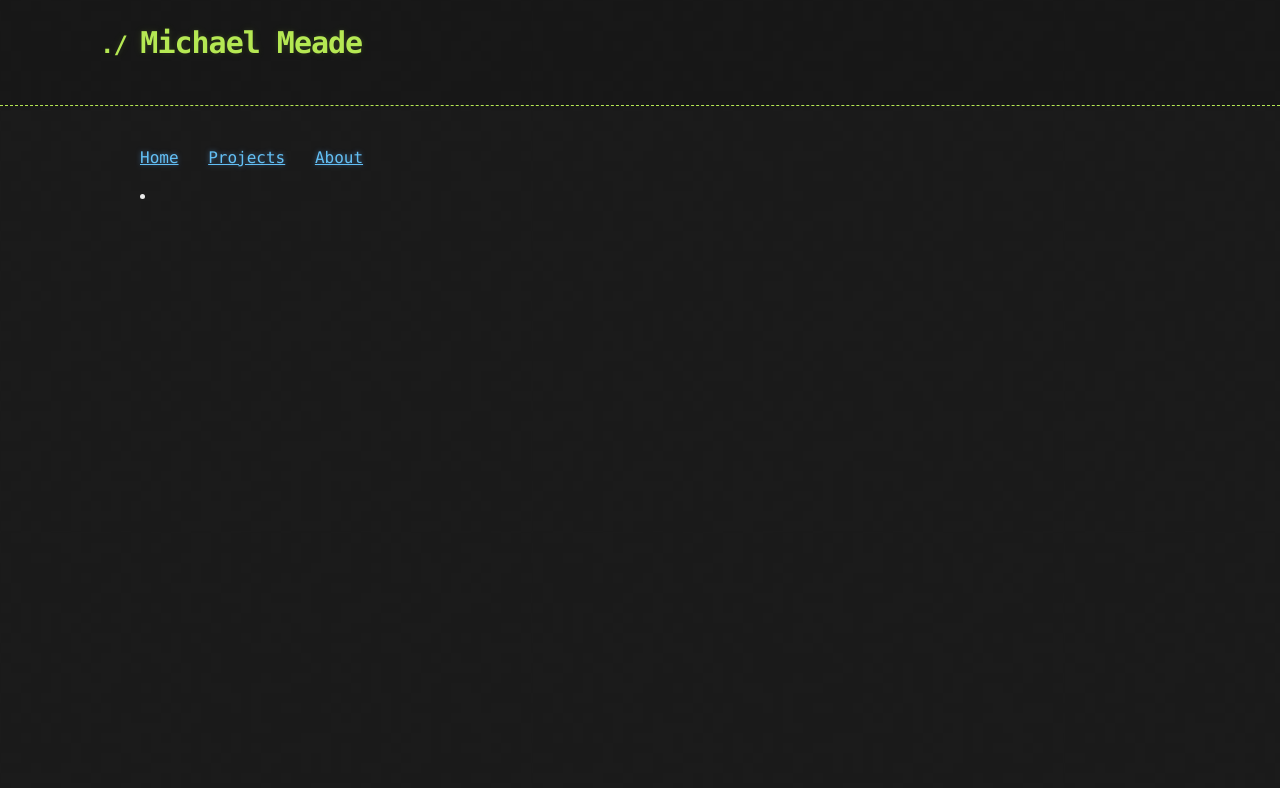
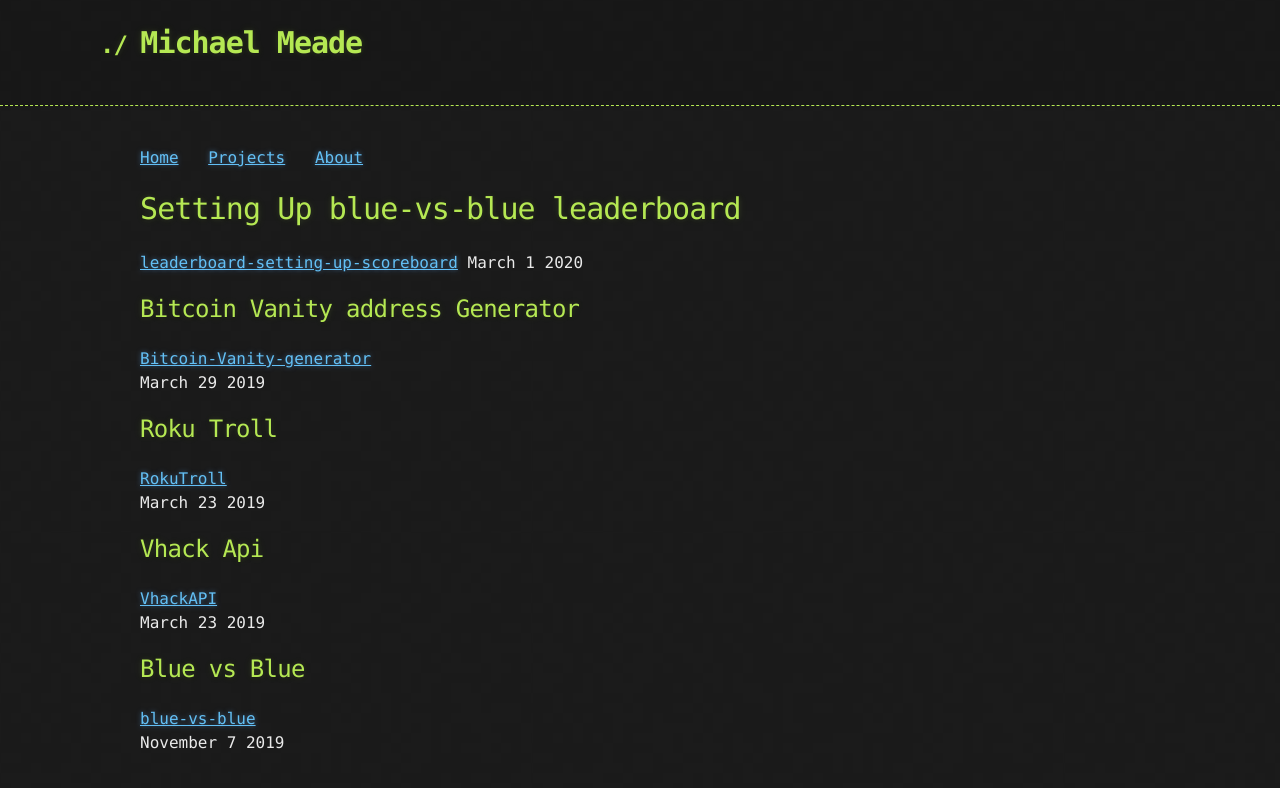
Before and after one commit to Michael-Meade/MinerFind, a Jekyll site: the page built from Projects.md, in a window 1280 px wide. Shown: the top 788 px of the page. Built offline with Jekyll 4.4.1, drawn with Linux system fonts in a browser that asks for light colours; our own code applies the rules of GitHub Pages for plain Markdown files; the repository's description, which GitHub fills in, is left out.

Commit message:
Update Projects.md

```diff
--- a/Projects.md
+++ b/Projects.md
@@ -1,7 +1,17 @@
+# Setting Up blue-vs-blue leaderboard
+[leaderboard-setting-up-scoreboard](/.Projects/leaderboard-setting-up-scoreboard.md)
+March 1 2020
 
+## Bitcoin Vanity address Generator
+[Bitcoin-Vanity-generator](./Projects/BitcoinVanityGenerator.md)<br>
+March 29 2019<br>
+## Roku Troll
+[RokuTroll](./Projects/RokuTroll.md)<br>
+March 23 2019<br>
+## Vhack Api
+[VhackAPI](./Projects/VhackApi.md)<br>
+March 23 2019<br>
 
-{% for projects in site.projects %}
-  <li>
-      <a href="{{ post.url }}">{{ post.title }}</a>
-  </li>
-{% endfor %}
+## Blue vs Blue
+[blue-vs-blue](./Projects/King-Of-The-Hill.md)<br>
+November 7 2019<br>
```
